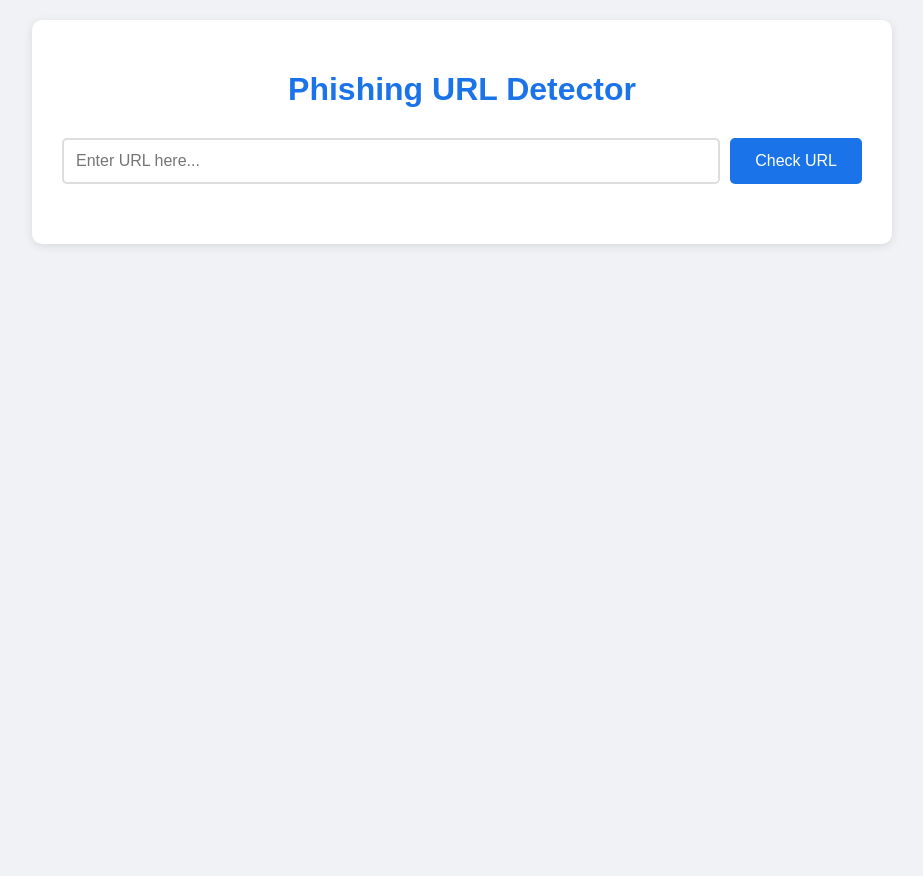
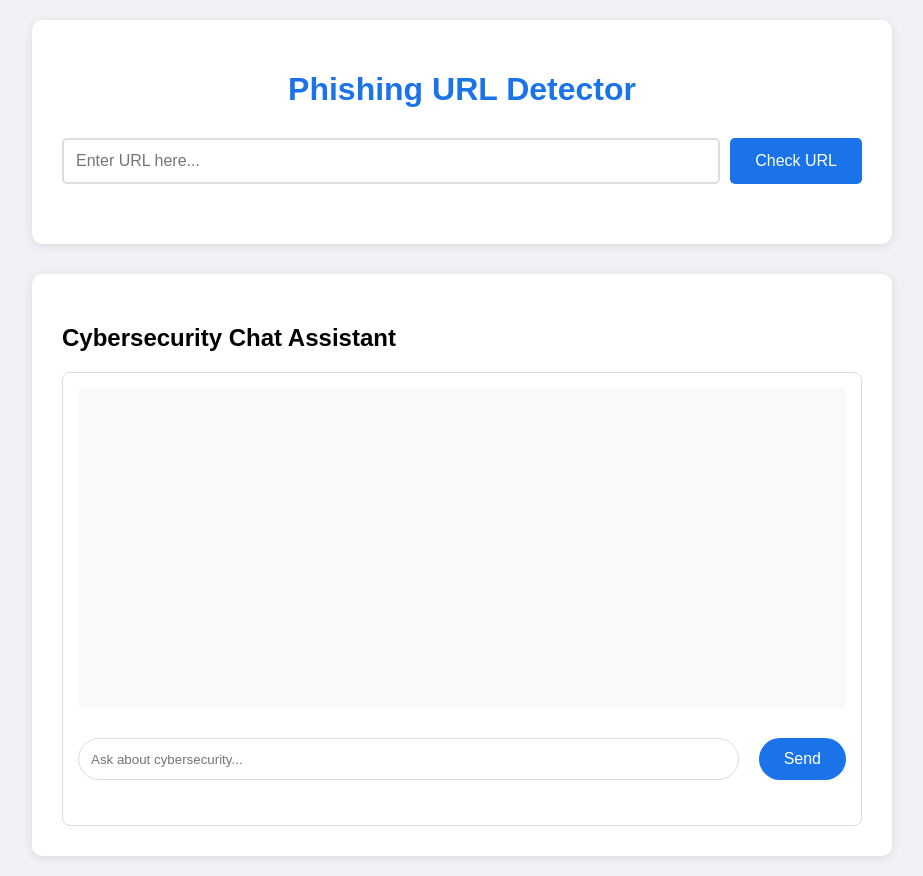
Before and after one commit to ArnavModi-MSIT/CyberSecurity, a FastAPI app: page / in a window 1280 px wide. Shown: the whole page, without its empty margins (178-1101 px from the left). Before the commit the page ends 246 px from the top, so only its background shows below. Run offline with FastAPI, Linux system fonts and the light colour scheme; parts of the project's set-up code (start-up, migrations or seed data) failed here and were passed over.

Commit message:
Changes to be committed:

```diff
--- a/api/main.py
+++ b/api/main.py
@@ -7,6 +7,7 @@ import re
 from pydantic import BaseModel
 import pandas as pd
 from supabase import create_client, Client
+from groq_chatbot import GroqChatbot
 
 app = FastAPI()
 app.mount("/static", StaticFiles(directory="static"), name="static")
@@ -16,6 +17,7 @@ templates = Jinja2Templates(directory="templates")
 model = None
 scaler = None
 encoder = None
+chatbot = None
 
 # Supabase client initialization
 SUPABASE_URL = "https://ydhicwwzijljkrmihjcp.supabase.co"
@@ -47,11 +49,12 @@ def extract_features(url):
 
 @app.on_event("startup")
 async def load_model():
-    global model, scaler, encoder
+    global model, scaler, encoder, chatbot
     data = load("api/phishing_detector.joblib")
     model = data['model']
     scaler = data['scaler']
     encoder = data['encoder']
+    chatbot = GroqChatbot()
 
 @app.get("/")
 async def read_root(request: Request):
@@ -99,3 +102,28 @@ async def predict(url_request: URLRequest):
 
     except Exception as e:
         return {"error": str(e)}
+
+class ChatRequest(BaseModel):
+    message: str
+
+SYSTEM_PROMPT = """You are a cybersecurity assistant specializing in phishing detection.
+    Help users analyze and identify potential threats. Be concise and technical when needed.Dont answer any question that is not related to cyber security.Only answer in text format."""
+
+@app.post("/chat")
+async def chat_response(chat_request: ChatRequest):
+    try:
+        response = chatbot.client.chat.completions.create(
+            messages=[
+                {"role": "system", "content": SYSTEM_PROMPT},
+                {"role": "user", "content": chat_request.message}
+            ],
+            model=chatbot.model,
+            temperature=0.7,
+            max_tokens=1024
+        )
+        return {
+            "question": chat_request.message,
+            "answer": response.choices[0].message.content
+        }
+    except Exception as e:
+        return {"error": str(e)}
--- a/static/style.css
+++ b/static/style.css
@@ -88,3 +88,35 @@ button:hover {
     padding: 20px;
     color: #666;
 }
+
+/* Add chat-specific styles */
+#chatInput {
+    width: calc(100% - 100px);
+    padding: 12px;
+    border: 1px solid #ddd;
+    border-radius: 25px;
+    margin-right: 10px;
+}
+
+#chatForm button {
+    padding: 12px 25px;
+    border-radius: 25px;
+}
+
+.message {
+    padding: 10px 15px;
+    margin: 8px 0;
+    word-break: break-word;
+}
+
+.user-message {
+    background: #e3f2fd;
+    margin-left: 20%;
+    border-radius: 15px 15px 0 15px;
+}
+
+.bot-message {
+    background: #f1f0f0;
+    margin-right: 20%;
+    border-radius: 15px 15px 15px 0;
+}
--- a/templates/index.html
+++ b/templates/index.html
@@ -19,6 +19,51 @@
         </div>
         <div id="loading" class="hidden">Analyzing...</div>
     </div>
+
+    <div class="container" style="margin-top: 30px;">
+        <h2>Cybersecurity Chat Assistant</h2>
+        <div id="chatContainer">
+            <div id="chatHistory"></div>
+            <form id="chatForm">
+                <input type="text" id="chatInput" placeholder="Ask about cybersecurity..." required>
+                <button type="submit">Send</button>
+            </form>
+        </div>
+    </div>
+
+    <style>
+        #chatContainer {
+            border: 1px solid #ddd;
+            border-radius: 8px;
+            padding: 15px;
+        }
+
+        #chatHistory {
+            height: 300px;
+            overflow-y: auto;
+            margin-bottom: 15px;
+            padding: 10px;
+            background: #f8f9fa;
+            border-radius: 5px;
+        }
+
+        .message {
+            margin: 10px 0;
+            padding: 8px 12px;
+            border-radius: 15px;
+            max-width: 80%;
+        }
+
+        .user-message {
+            background: #e3f2fd;
+            margin-left: auto;
+        }
+
+        .bot-message {
+            background: #f1f0f0;
+            margin-right: auto;
+        }
+    </style>
 
     <script>
         document.getElementById('detectForm').addEventListener('submit', async (e) => {
@@ -65,6 +110,49 @@
                 loadingDiv.classList.add('hidden');
             }
         });
+
+        document.getElementById('chatForm').addEventListener('submit', async (e) => {
+            e.preventDefault();
+            const input = document.getElementById('chatInput');
+            const message = input.value;
+            input.value = '';
+
+            const chatHistory = document.getElementById('chatHistory');
+
+            // Add user message
+            chatHistory.innerHTML += `
+                <div class="message user-message">
+                    <strong>You:</strong> ${message}
+                </div>
+            `;
+
+            try {
+                const response = await fetch('/chat', {
+                    method: 'POST',
+                    headers: {'Content-Type': 'application/json'},
+                    body: JSON.stringify({ message })
+                });
+
+                const data = await response.json();
+
+                if(data.error) {
+                    throw new Error(data.error);
+                }
+
+                // Add bot response
+                chatHistory.innerHTML += `
+                    <div class="message bot-message">
+                        <strong>Assistant:</strong> ${data.answer}
+                    </div>
+                `;
+
+                // Scroll to bottom
+                chatHistory.scrollTop = chatHistory.scrollHeight;
+
+            } catch(error) {
+                alert(`Error: ${error.message}`);
+            }
+        });
     </script>
 </body>
 </html>
```
Also changed, not shown: groq_chatbot.py (added, +86 -0 lines), 1 other file.
